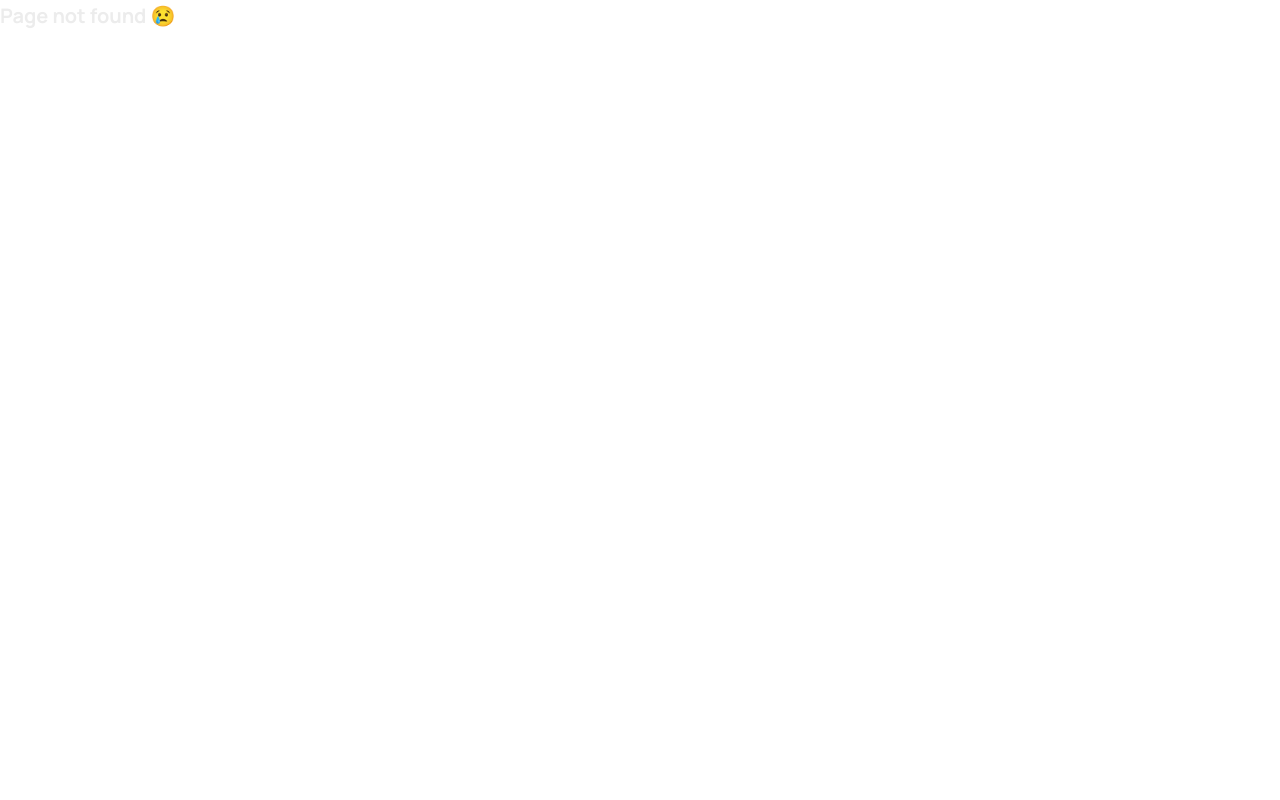
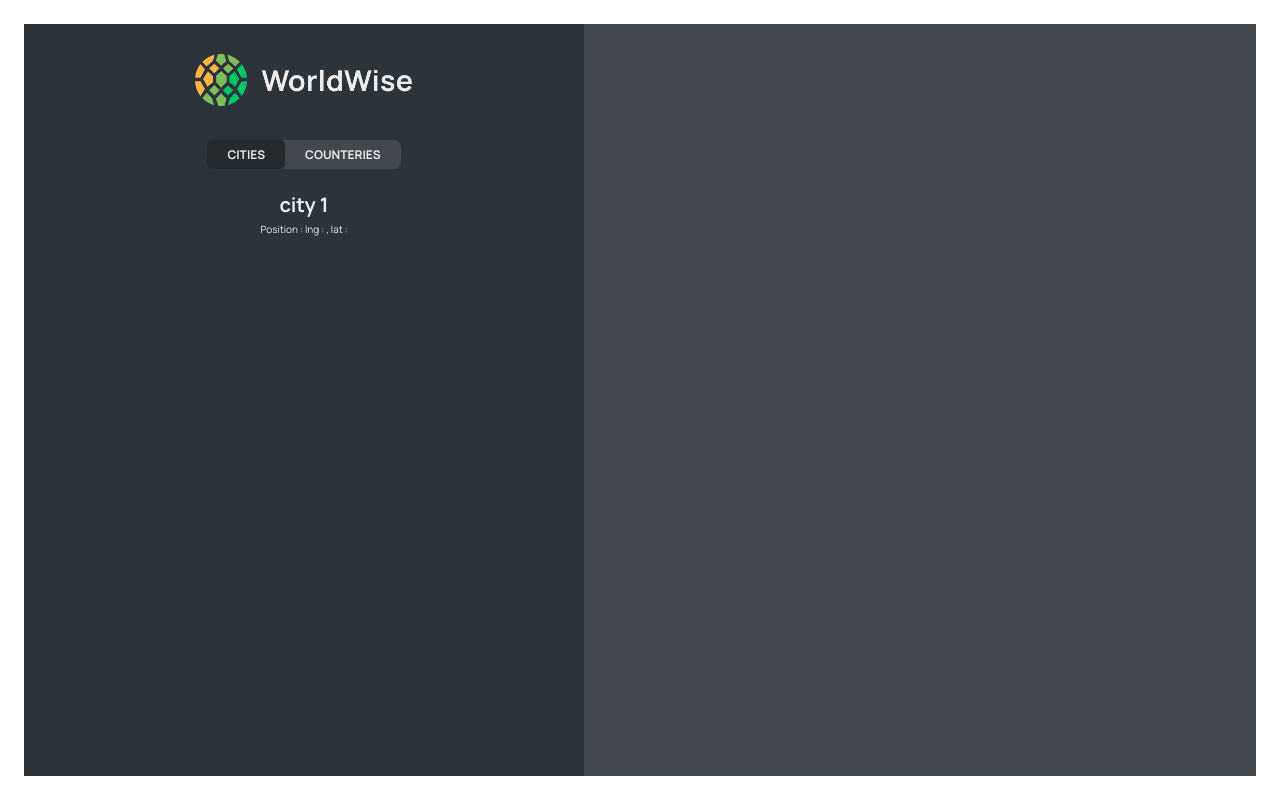
Before and after one commit to neoayus/worldwise, a React (Vite) app: page /app/cities/1 in a window 1280 px wide. Before the commit this address had no page. Built offline with nearby package versions, Linux system fonts and the light colour scheme; data requests are answered from the project's data file.

Commit message:
feat: programatic navigation with useNavigate

```diff
--- a/src/App.jsx
+++ b/src/App.jsx
@@ -7,8 +7,10 @@
 import PageNotFound from "./pages/PageNotFound";
 import AppLayout from "./pages/AppLayout";
 import Login from "./pages/Login";
+import City from "./components/City";
 import CityList from "./components/CityList";
 import CountryList from "./components/CountryList";
+import Form from "./components/Form";
 
 const URL = "http://localhost:8000";
 
@@ -48,11 +50,12 @@
               path="cities"
               element={<CityList cities={cities} IsLoading={IsLoading} />}
             />
+            <Route path="cities/:id" element={<City />} />
             <Route
               path="countries"
               element={<CountryList cities={cities} isLoading={IsLoading} />}
             />
-            <Route path="form" element={<p> Form </p>} />
+            <Route path="form" element={<Form />} />
           </Route>
           {/* if the url dosen't match anything from above  */}
           <Route path="*" element={<PageNotFound />} />
--- /dev/null
+++ b/src/components/Button.jsx
@@ -0,0 +1,9 @@
+import styles from "./Button.module.css";
+
+export default function Button({ children, onClick, type }) {
+  return (
+    <button onClick={onClick} className={`${styles.btn} ${styles[type]}`}>
+      {children}
+    </button>
+  );
+}
--- a/src/components/City.jsx
+++ b/src/components/City.jsx
@@ -1,3 +1,4 @@
+import { useParams, useSearchParams } from "react-router-dom";
 import styles from "./City.module.css";
 
 const formatDate = (date) =>
@@ -9,6 +10,11 @@
   }).format(new Date(date));
 
 function City() {
+  const { id } = useParams();
+  const [searchParams, setSearchParams] = useSearchParams();
+  const lat = searchParams.get("lat");
+  const lng = searchParams.get("lng");
+
   // TEMP DATA
   const currentCity = {
     cityName: "Lisbon",
@@ -20,41 +26,45 @@
   const { cityName, emoji, date, notes } = currentCity;
 
   return (
-    <div className={styles.city}>
-      <div className={styles.row}>
-        <h6>City name</h6>
-        <h3>
-          <span>{emoji}</span> {cityName}
-        </h3>
-      </div>
+    <>
+      <h1>city {id}</h1>
+      <p>
+        Position : lng : {lng} , lat : {lat}
+      </p>
+    </>
+    // <div className={styles.city}>
+    //   <div className={styles.row}>
+    //     <h6>City name</h6>
+    //     <h3>
+    //       <span>{emoji}</span> {cityName}
+    //     </h3>
+    //   </div>
 
-      <div className={styles.row}>
-        <h6>You went to {cityName} on</h6>
-        <p>{formatDate(date || null)}</p>
-      </div>
+    //   <div className={styles.row}>
+    //     <h6>You went to {cityName} on</h6>
+    //     <p>{formatDate(date || null)}</p>
+    //   </div>
 
-      {notes && (
-        <div className={styles.row}>
-          <h6>Your notes</h6>
-          <p>{notes}</p>
-        </div>
-      )}
+    //   {notes && (
+    //     <div className={styles.row}>
+    //       <h6>Your notes</h6>
+    //       <p>{notes}</p>
+    //     </div>
+    //   )}
 
-      <div className={styles.row}>
-        <h6>Learn more</h6>
-        <a
-          href={`https://en.wikipedia.org/wiki/${cityName}`}
-          target="_blank"
-          rel="noreferrer"
-        >
-          Check out {cityName} on Wikipedia &rarr;
-        </a>
-      </div>
+    //   <div className={styles.row}>
+    //     <h6>Learn more</h6>
+    //     <a
+    //       href={`https://en.wikipedia.org/wiki/${cityName}`}
+    //       target="_blank"
+    //       rel="noreferrer"
+    //     >
+    //       Check out {cityName} on Wikipedia &rarr;
+    //     </a>
+    //   </div>
 
-      <div>
-        <ButtonBack />
-      </div>
-    </div>
+    //   <div></div>
+    // </div>
   );
 }
 
--- a/src/components/CityItem.jsx
+++ b/src/components/CityItem.jsx
@@ -1,3 +1,4 @@
+import { Link } from "react-router-dom";
 import styles from "./CityItem.module.css";
 
 const formatDate = (date) =>
@@ -8,13 +9,19 @@
   }).format(new Date(date));
 
 export default function CityItem({ city }) {
-  const { cityName, date, emoji } = city;
+  const { cityName, date, emoji, id, position } = city;
+
   return (
-    <li className={styles.cityItem}>
-      <span className={styles.emoji}> {emoji} </span>
-      <h3 className={styles.name}> {cityName} </h3>
-      <time> {formatDate(date)} </time>
-      <button className={styles.deleteBtn}> &times; </button>
+    <li>
+      <Link
+        className={styles.cityItem}
+        to={`${id}?lat=${position.lat}&lng=${position.lng}`}
+      >
+        <span className={styles.emoji}> {emoji} </span>
+        <h3 className={styles.name}> {cityName} </h3>
+        <time> {formatDate(date)} </time>
+        <button className={styles.deleteBtn}> &times; </button>
+      </Link>
     </li>
   );
 }
--- a/src/components/CountryList.jsx
+++ b/src/components/CountryList.jsx
@@ -19,7 +19,7 @@
   return (
     <ul className={styles.countryList}>
       {countries.map((country) => (
-        <CountryItem country={country} key={country.id} />
+        <CountryItem country={country} key={country.country} />
       ))}
     </ul>
   );
--- a/src/components/Form.jsx
+++ b/src/components/Form.jsx
@@ -3,6 +3,8 @@
 import { useState } from "react";
 
 import styles from "./Form.module.css";
+import Button from "./Button.jsx";
+import { useNavigate } from "react-router-dom";
 
 export function convertToEmoji(countryCode) {
   const codePoints = countryCode
@@ -13,6 +15,8 @@
 }
 
 function Form() {
+  const navigate = useNavigate();
+
   const [cityName, setCityName] = useState("");
   const [country, setCountry] = useState("");
   const [date, setDate] = useState(new Date());
@@ -49,8 +53,16 @@
       </div>
 
       <div className={styles.buttons}>
-        <button>Add</button>
-        <button>&larr; Back</button>
+        <Button type="primary">Add</Button>
+        <Button
+          type="back"
+          onClick={(e) => {
+            e.preventDefault();
+            navigate(-1);
+          }}
+        >
+          &larr; Back
+        </Button>
       </div>
     </form>
   );
--- a/src/components/Map.jsx
+++ b/src/components/Map.jsx
@@ -1,9 +1,19 @@
+import { useNavigate, useSearchParams } from "react-router-dom";
 import styles from "./Map.module.css";
 
-export default function Map(){
-  return(
-    <div className={styles.mapContainer}>
+export default function Map() {
+  const navigate = useNavigate();
 
-    </div>
-  )
+  const [searchParams, setSearchParams] = useSearchParams();
+  const lat = searchParams.get("lat");
+  const lng = searchParams.get("lng");
+
+  return (
+    <div
+      className={styles.mapContainer}
+      onClick={() => {
+        navigate("form");
+      }}
+    ></div>
+  );
 }
```
